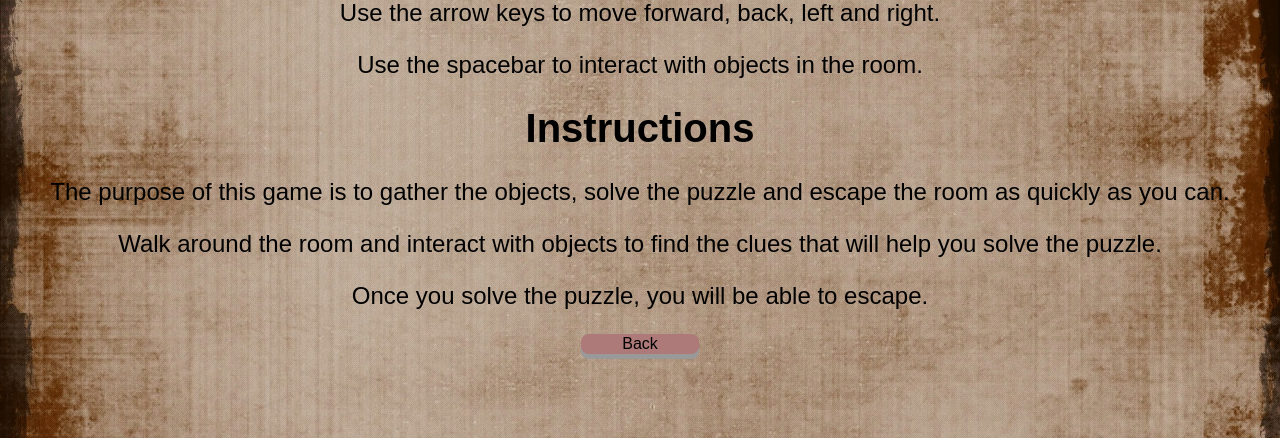
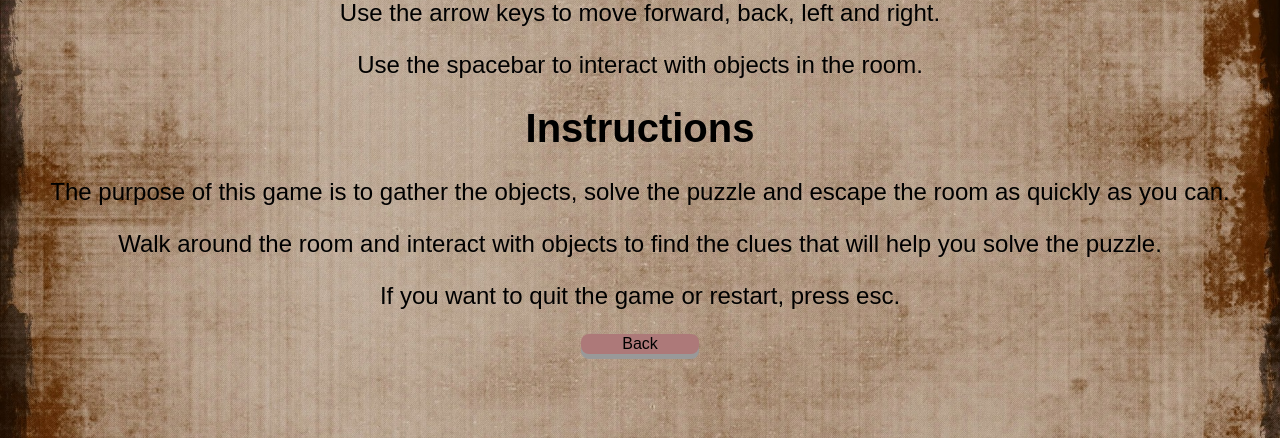
Before and after one commit to JZ987/Escape-the-Room, a Python web app: template templates/instructions.html in a window 1280 px wide. Shown: the part 370-808 px from the top of the page. Run offline with Jinja, Linux system fonts and the light colour scheme; the template is opened without the code that fills it, so the values that code supplies are empty.

Commit message:
changed instructions

```diff
--- a/templates/instructions.html
+++ b/templates/instructions.html
@@ -16,7 +16,7 @@
       <h1>Instructions</h1>
       <p>The purpose of this game is to gather the objects, solve the puzzle and escape the room as quickly as you can.</p>
       <p>Walk around the room and interact with objects to find the clues that will help you solve the puzzle.</p>
-      <p>Once you solve the puzzle, you will be able to escape.</p>
+      <p>If you want to quit the game or restart, press esc.</p>
       <form action='/' method=get>
         <button type="submit">Back</button>
       </form>
```
